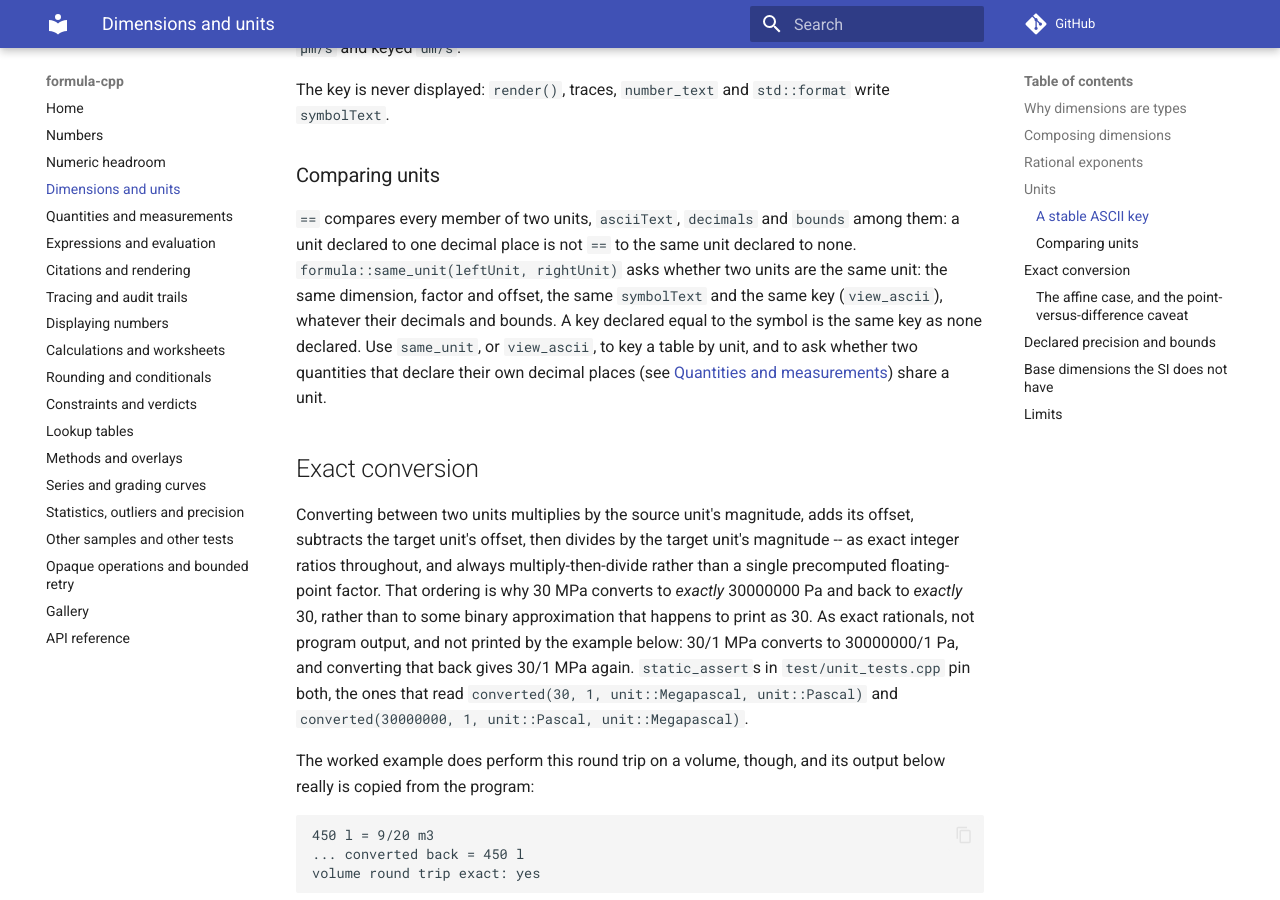
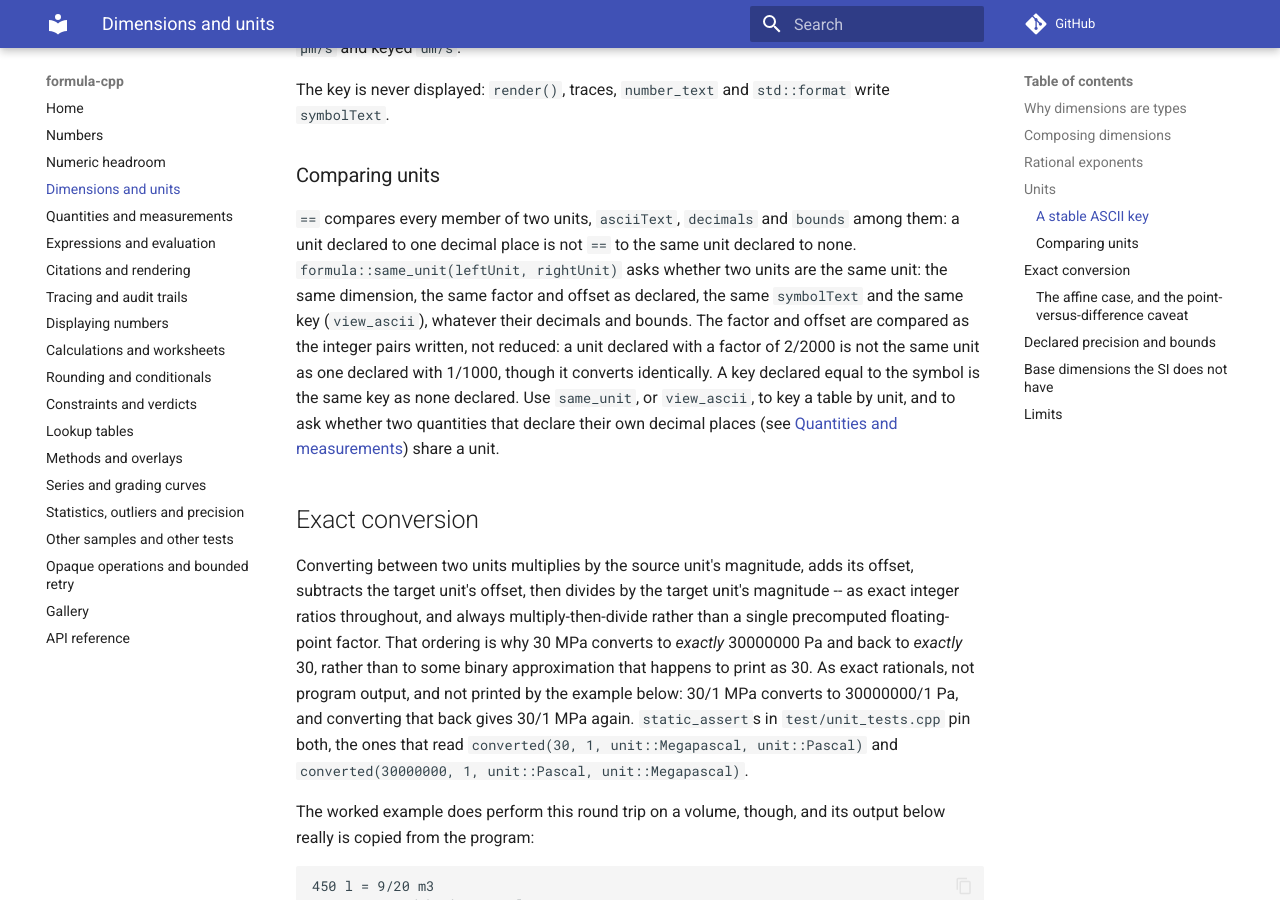
Before and after one commit to LASTRADA-Software/formula-cpp, an MkDocs documentation site: the page built from docs/dimensions.md, in a window 1280 px wide and 900 px high, scrolled down 5250 px. Built offline with MkDocs 1.6.1 and Material for MkDocs 9.7.7, drawn with Linux system fonts in a browser that asks for light colours; comment, search, counter and statistics services are not loaded.

Commit message:
docs: say that same_unit compares a unit's factor and offset as declared
same_unit compares the magnitude and offset integer pairs as written, so a
unit declared with a factor of 2/2000 is not the same unit as one declared
with 1/1000. The guides, the CHANGELOG entry and same_unit's own comment
now say so, and the same_unit test pins it. The comment on the named units
now also names a quantity's own decimal places, as the guide does, and the
paragraphs the last edits left ragged are rewrapped.

Signed-off-by: Christian Parpart <c.parpart@lastrada.net>

```diff
--- a/docs/dimensions.md
+++ b/docs/dimensions.md
@@ -5,9 +5,8 @@ and a unit descriptor built on top of it, `formula::Unit`. This page explains
 why a dimension is a type rather than a runtime tag, how to compose one, why
 its exponents are rational rather than integer, what a `Unit` carries, how a
 unit is keyed for serialising and compared, how conversion between units stays
-exact, where the declared-precision and
-bounds machinery sits, and how an application declares a base dimension the
-SI does not have, such as money.
+exact, where the declared-precision and bounds machinery sits, and how an
+application declares a base dimension the SI does not have, such as money.
 
 The worked example is `examples/dimensions_and_units.cpp`. **Program output**
 on this page is copied verbatim from that program's output, and
@@ -18,12 +17,11 @@ source, and `docs.dimensions-snippets` fails unless each code block appears
 there as a run of consecutive lines, compared without their indentation
 (`cmake/CheckGuideSnippets.cmake`). A code block deliberately not from the
 example carries a `<!-- snippet: not from the example -->` comment directly
-above it; two on this page do, the block declaring a unit with an ASCII
-key and the block showing that `formula::exponent(1, 0)` does not compile. A
-couple of numeric facts that
-the example does not itself print are given as plain rationals instead, each
-naming the `static_assert` in the test suite that pins it -- never formatted
-as if a program had printed them.
+above it; two on this page do, the block declaring a unit with an ASCII key
+and the block showing that `formula::exponent(1, 0)` does not compile. A couple
+of numeric facts that the example does not itself print are given as plain
+rationals instead, each naming the `static_assert` in the test suite that pins
+it -- never formatted as if a program had printed them.
 
 ## Why dimensions are types
 
@@ -191,10 +189,9 @@ number, and every conversion here is by exact rational magnitude; a `Degree`
 would have to be either inexact or unconvertible, and neither is a choice to
 make silently.
 
-Their `decimals` values are ordinary engineering
-defaults, not a requirement taken from any standard -- a caller that needs a
-different precision states it at the point of use, or declares it on the
-quantity (see
+Their `decimals` values are ordinary engineering defaults, not a requirement
+taken from any standard -- a caller that needs a different precision states it
+at the point of use, or declares it on the quantity (see
 [Quantities and measurements](quantities.md#a-quantitys-own-decimal-places)).
 
 ### A stable ASCII key
@@ -247,9 +244,12 @@ The key is never displayed: `render()`, traces, `number_text` and
 `==` compares every member of two units, `asciiText`, `decimals` and `bounds`
 among them: a unit declared to one decimal place is not `==` to the same unit
 declared to none. `formula::same_unit(leftUnit, rightUnit)` asks whether two
-units are the same unit: the same dimension, factor and offset, the same
-`symbolText` and the same key (`view_ascii`), whatever their decimals and
-bounds. A key declared equal to the symbol is the same key as none declared.
+units are the same unit: the same dimension, the same factor and offset as
+declared, the same `symbolText` and the same key (`view_ascii`), whatever their
+decimals and bounds. The factor and offset are compared as the integer pairs
+written, not reduced: a unit declared with a factor of 2/2000 is not the same
+unit as one declared with 1/1000, though it converts identically. A key
+declared equal to the symbol is the same key as none declared.
 Use `same_unit`, or `view_ascii`, to key a table by unit, and to ask whether two
 quantities that declare their own decimal places (see
 [Quantities and measurements](quantities.md#a-quantitys-own-decimal-places))
```
Also changed, not shown: CHANGELOG.md (+2 -2 lines), README.md (+4 -5 lines), docs/quantities.md (+12 -14 lines), 2 other files.
